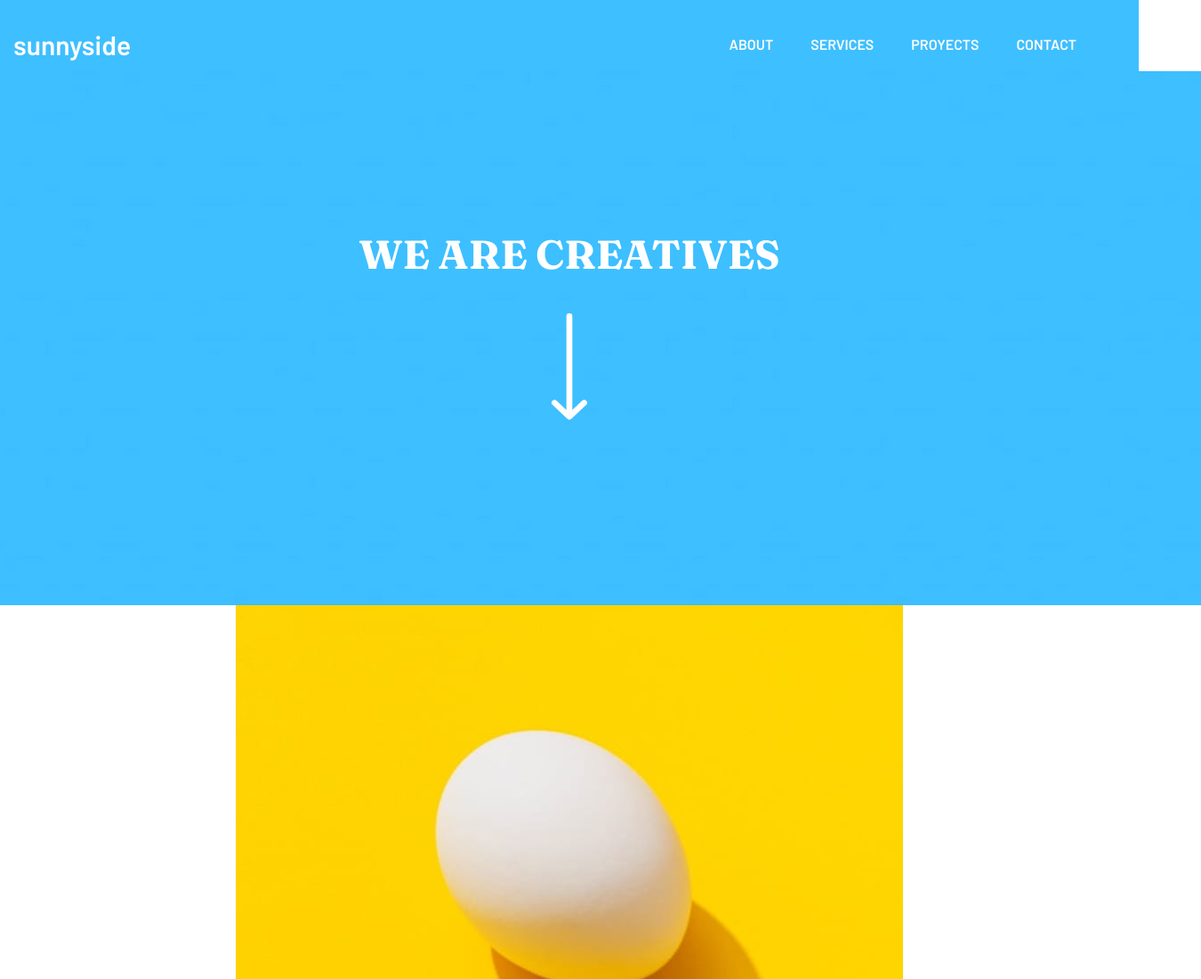
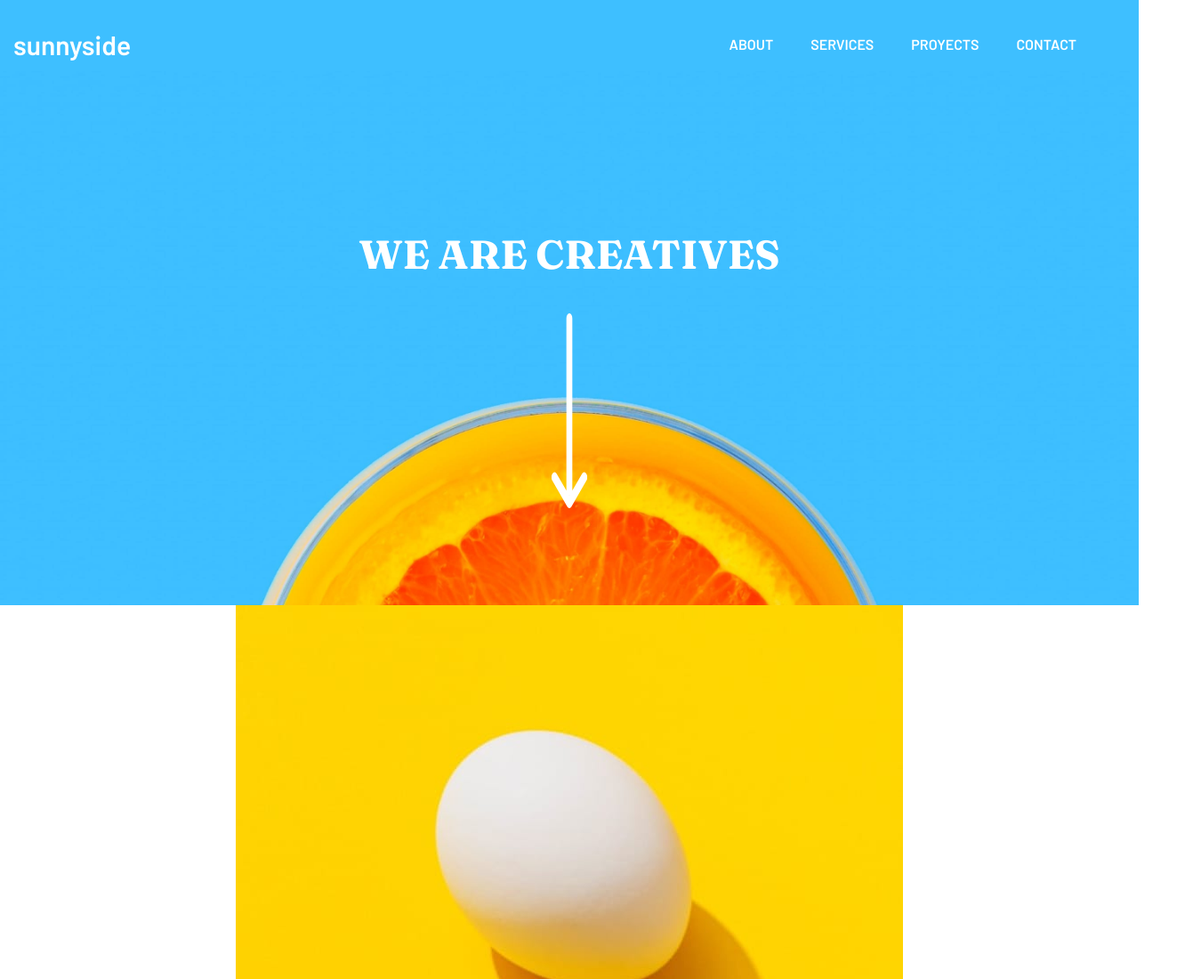
Before and after one commit to cumbinar/fronted-mentor-01, a plain HTML site: page index.html in a window 1280 px wide. Shown: the top 1100 px of the page at 89% size, 1350 px wide, since content can reach past the window. Drawn offline with Linux system fonts and the light colour scheme.

Commit message:
Termina posicionamiento img section 2

```diff
--- a/style.css
+++ b/style.css
@@ -133,16 +133,9 @@ body{
 .arrow{
   width: 4rem;
   height: 12rem;
+}
 
 
-}
-
-/*.section1-container{*/
-/*  display: flex;*/
-/*  !*height: 60rem;*!*/
-/* justify-content: center;*/
-/*  flex-direction: column;*/
-/*}*/
 .section1-container h1{
 
   padding-top: 18rem;
@@ -161,61 +154,37 @@ body{
   align-items: center;
 }
 
+
 .modelo-x{
-  width: 111%;
+  background-image: url("/images/mobile/image-header.jpg");
+ width: 100%;
   height: 60rem;
-  background-image: url("/images/mobile/image-header.jpg");
   background-repeat: no-repeat;
   background-size: cover;
+  background-color: rgb(62,191,255);;
+}
+@media(min-width: 768px){
+  .modelo-x{
+    background-image: url("/images/desktop/image-header.jpg");
+    width: 150%;
+    /*height: 70rem;*/
+  }
+  .arrow{
+    width: 4rem;
+    height: 18rem;
+  }
 }
 
-/*.modelo{*/
-/*  display: flex;*/
-/*  min-height: 60rem;*/
-/*  background-size: 60rem;*/
-/*  background-position: center;*/
-/*  margin-top: 0;*/
-/*  margin-bottom: 2rem;*/
-/*  flex-direction: column;*/
-/*  align-items: center*/
-/*}*/
-
-
-/*.modelo-x{*/
-/*  background-image: url("/images/mobile/image-header.jpg");*/
-/*  max-width: 100%;*/
-/*  height: auto;*/
-/*  background-repeat: no-repeat;*/
-/*}*/
-/*COMIENZA RESPONSIVE IMAGEN FONDO*/
-/*@media(min-width: 768px){*/
-
-/*  .modelo{*/
-/*    min-height: 60rem;*/
-/*    background-size: 110rem;*/
-/*    background-position: center;*/
-/*    margin-bottom: 0;*/
-/*    flex-direction: column;*/
-/*    align-items: center*/
-/*  }*/
-
-/*  .modelo-x{*/
-/*    background-image: url("/images/desktop/image-header.jpg");*/
-/*  }*/
-
-/*  .section1-container h1{*/
-/*    padding-top: 10rem;*/
-/*    padding-bottom: 5.5rem;*/
-/*    font-family: "Fraunces";*/
-/*    font-size: 4.5rem;*/
-/*    font-weight: 900;*/
-/*    color: white;*/
-/*    text-align: center;*/
-/*  }*/
-
-/*}*/
-
-/*TERMINARESPONSIVE IMAGEN FONDO*/
+@media(min-width: 1280px){
+  .modelo-x{
+    background-image: url("/images/desktop/image-header.jpg");
+    width: 100%;
+  }
+  .arrow{
+    width: 4rem;
+    height: 22rem;
+  }
+}
 
 /*COMIENZA SECCIÓN-2*/
 
```
